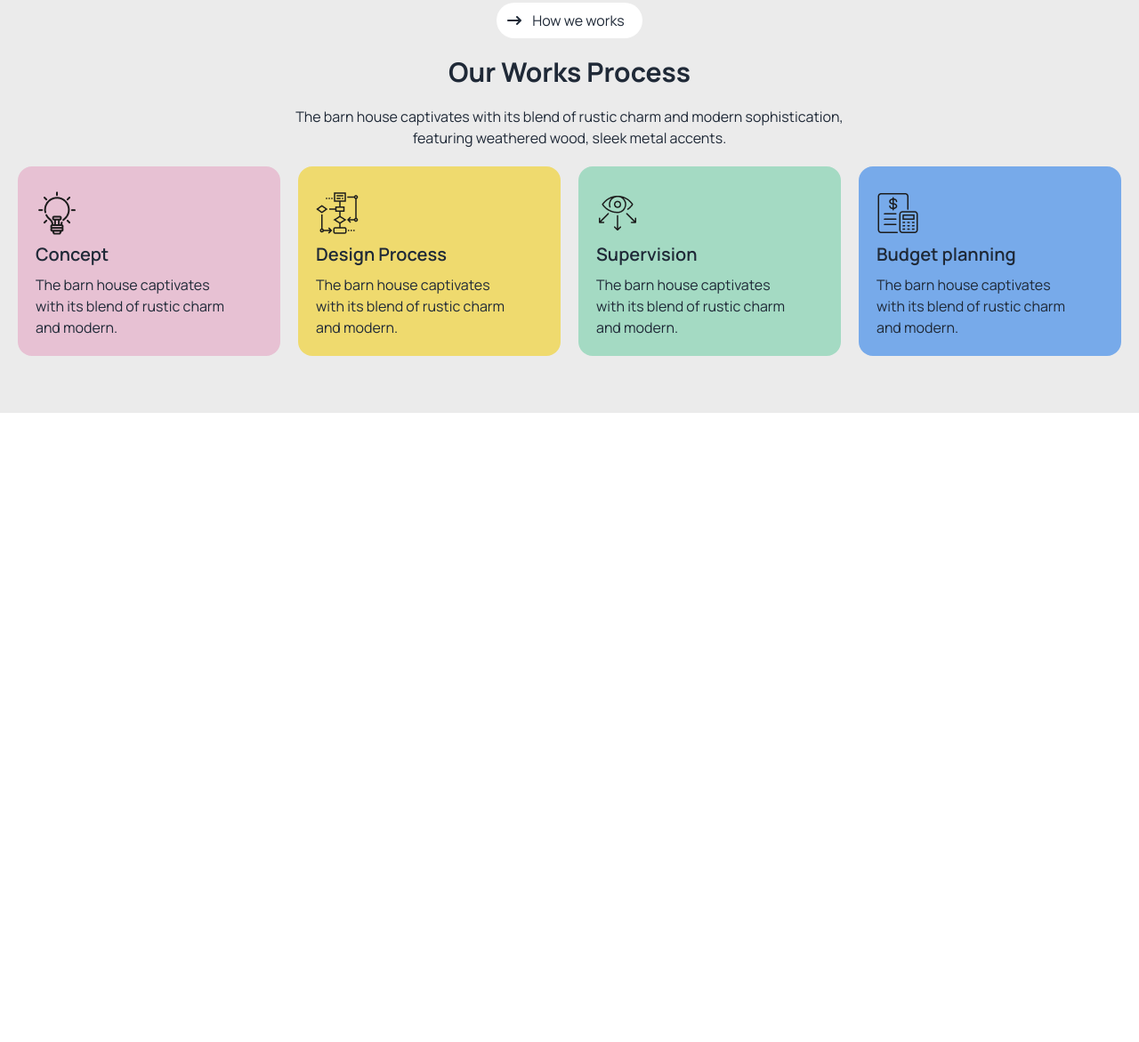
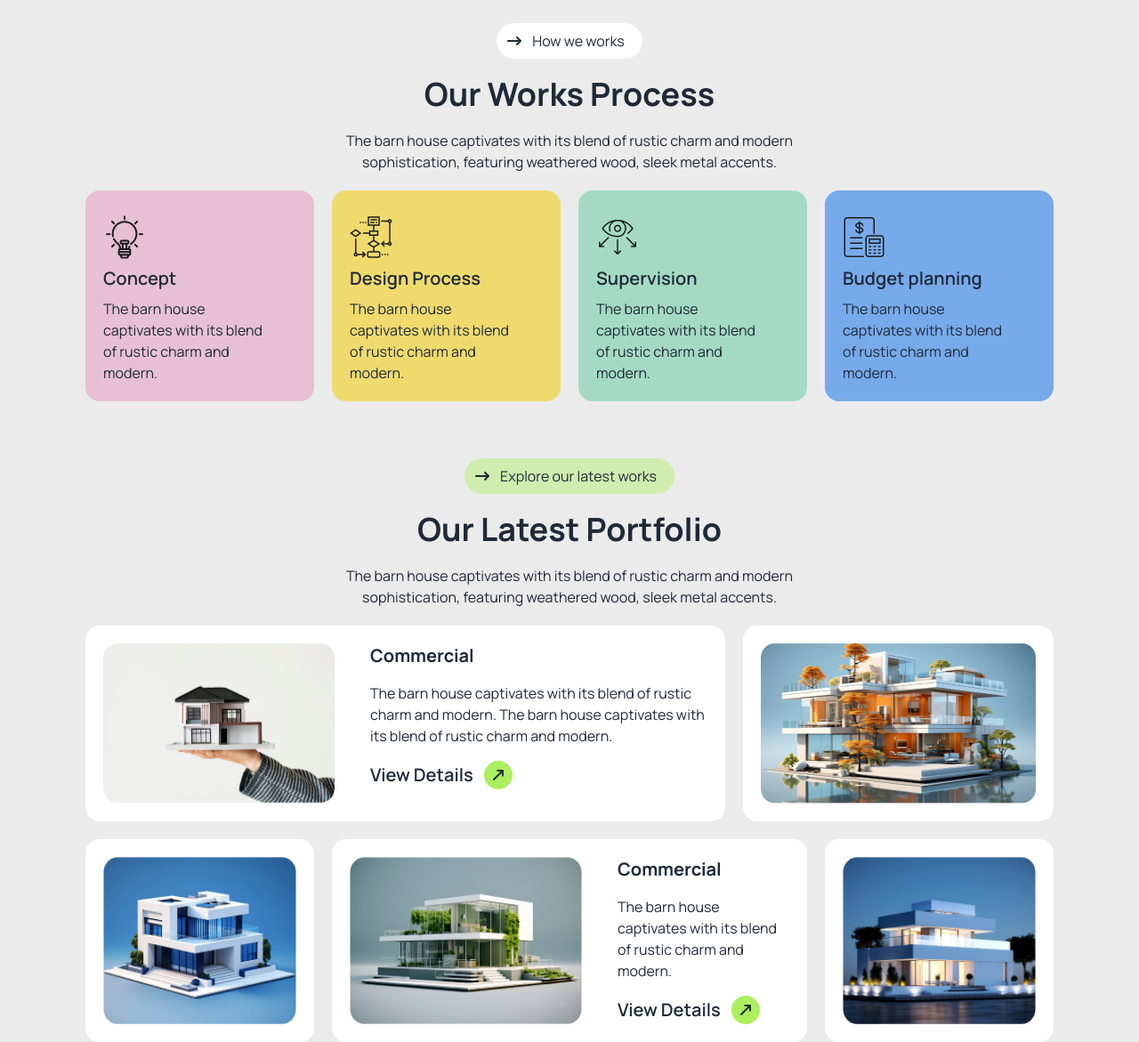
Before and after one commit to lincoln-ra/A3-Project-Architect, a plain HTML site: page index.html in a window 1280 px wide. Shown: the part 1492-2663 px from the top of the page at 89% size. Before the commit the page ends 1956 px from the top, so only its background shows below. Drawn offline with nearby package versions, Linux system fonts and the light colour scheme.

Commit message:
portfolio added

```diff
--- a/index.html
+++ b/index.html
@@ -62,7 +62,7 @@
         <div class="mx-10">
             <img class="lg:mx-auto" src="assets/banner.png" alt="">
         </div>
-        <h1 class="font-extrabold text-3xl text-center px-5 mb-5 lg:text-6xl lg:mx-24">A barn house of this design  has a striking appearance</h1>
+        <h1 class="font-extrabold text-4xl text-center mb-5 lg:text-6xl lg:mx-24">A barn house of this design  has a striking appearance</h1>
         <p class="text-center mb-5 lg:mx-36">The barn house captivates with its blend of rustic charm and modern sophistication, featuring weathered wood, sleek metal accents, and large windows that flood the space with natural light.</p>
         <Button class="bg-[#ABEF5F80] w-full rounded-full flex items-center justify-center gap-5 py-2 px-4 mx-auto lg:w-auto">
             <h4 class="font-bold text-lg">View Details </h4>
@@ -73,7 +73,7 @@
     <main>
         <section class="bg-[#4949491c] mt-10 px-5 lg:px-24 py-10">
             <div class="flex flex-col gap-5 lg:flex-row">
-                <div>
+                <div class="lg:mt-7">
                     <img class="hidden lg:block relative -top-2 -left-14" src="assets/Vector.png" alt="">
                     <div class="flex items-center justify-center lg:justify-normal">
                         <button class="flex justify-center items-center bg-white rounded-full pr-5">
@@ -91,21 +91,21 @@
                             The barn house captivates with its blend of rustic charm and  modern sophistication, featuring weathered wood, sleek metal accents.
                         </p>
                     </div>
-                    <div class="flex gap-5 bg-white p-4 rounded-2xl my-5">
+                    <div class="flex gap-5 bg-white p-4 rounded-2xl my-5 lg:items-center">
                         <div class="pt-1">
                             <img src="assets/commercial.png" alt="">
                         </div>
                         <div>
-                            <h4 class="font-semibold text-xl mb-1">commercial</h4>
-                            <p >The barn house captivates with its blend of rustic charm and modern.</p>
+                            <h4 class="font-semibold text-xl pb-4">commercial</h4>
+                            <p>The barn house captivates with its blend of rustic charm and modern.</p>
                         </div>
                     </div>
-                    <div class="flex gap-5 bg-white p-4 rounded-2xl relative mt-5">
+                    <div class="flex gap-5 bg-white p-4 rounded-2xl relative mt-5 lg:items-center">
                         <div class="pt-1">
                             <img src="assets/residential.png" alt="">
                         </div>
                         <div>
-                            <h4 class="font-semibold text-xl mb-1">Residential</h4>
+                            <h4 class="font-semibold text-xl mb-4">Residential</h4>
                             <p >The barn house captivates with its blend of rustic charm and modern.</p>
                         </div>
                     </div>
@@ -114,7 +114,7 @@
             </div>
         </section>
 
-        <section class="bg-[#4949491c] py-16 px-5">
+        <section class="bg-[#4949491c] py-16 px-5 lg:px-24">
             <div class="flex items-center justify-center">
                 <button class="flex justify-center items-center bg-white rounded-full pr-5">
                     <i class="fa-solid fa-arrow-up-long w-10 h-10     rounded-full flex justify-center items-center rotate-90 "></i>
@@ -124,7 +124,7 @@
             </div>
 
             <div class="text-center pb-5">
-                <h2 class="text-3xl font-bold py-5">Our Works Process</h2>
+                <h2 class="text-4xl font-bold py-5">Our Works Process</h2>
                 <p class="lg:px-72">The barn house captivates with its blend of rustic charm and modern sophistication, featuring weathered wood, sleek metal accents.</p>
             </div>
             <div class="flex flex-col lg:flex-row gap-5">
@@ -150,6 +150,68 @@
                 </div>
             </div>
         </section>
+
+        <section class="bg-[#4949491c] px-5 lg:px-24">
+            <div>
+                <div class="flex justify-center">
+                    <button class="flex justify-center items-center bg-[#acef5f6e] rounded-full pr-5">
+                        <i class="fa-solid fa-arrow-up-long w-10 h-10 rounded-full flex justify-center items-center rotate-90"></i>
+                        Explore our latest works
+                    </button>
+                </div>
+
+                <div class="text-center py-5">
+                    <h1 class="text-4xl font-bold mb-5">Our Latest Portfolio</h1>
+                    <p class="lg:px-60">The barn house captivates with its blend of rustic charm and modern sophistication, featuring weathered wood, sleek metal accents.</p>
+                </div>
+
+                <div class="grid gap-5 lg:grid-cols-12">
+                    <div class="lg:col-span-8 lg:flex  gap-10 bg-white p-5 rounded-2xl">
+                        <img class="w-full" src="assets/img1.png" alt="">
+                        <div>
+                            <h3 class="text-xl font-bold mb-4">Commercial</h3>
+                            <p>The barn house captivates with its blend of rustic charm and modern. The barn house captivates with its blend of rustic charm and modern.</p>
+                            <div class="flex gap-3 items-center mt-4">
+                                <h4 class="text-xl font-semibold">
+                                    View Details
+                                </h4>
+                                <i class="fa-solid fa-arrow-up-long w-8 h-8 rounded-full flex justify-center items-center rotate-45 bg-[#ABEF5F]"></i>
+                            </div>
+
+                        </div>
+                    </div>
+                    <div class="lg:col-span-4 lg:flex gap-10 bg-white p-5 rounded-2xl">
+                        <img class="w-full" src="assets/img2.png" alt="">
+                    </div>
+                    <div class=" order-5 lg:col-span-3 lg:order-3 lg:flex gap-10 bg-white p-5 rounded-2xl">
+                        <img class="w-full" src="assets/img3.png" alt="">
+                    </div>
+                    <div class="order-4 lg:col-span-6 bg-white p-5 rounded-2xl lg:flex gap-10 ">
+                        <img class="w-full " src="assets/img4.png" alt="">
+                        <div>
+                            <h3 class="text-xl font-bold mb-4">Commercial</h3>
+                            <p>The barn house captivates with its blend of rustic charm and modern.</p>
+                            <div class="flex gap-3 items-center mt-4">
+                                <h4 class="text-xl font-semibold">
+                                    View Details
+                                </h4>
+                                <i class="fa-solid fa-arrow-up-long w-8 h-8 rounded-full flex justify-center items-center rotate-45 bg-[#ABEF5F]"></i>
+                            </div>
+
+                        </div>
+                    </div>
+                    <div class="order-3 lg:col-span-3 lg:order-5 lg:flex gap-10 bg-white p-5 rounded-2xl">
+                        <img class="w-full
+                        " src="assets/img5.png" alt="">
+                    </div>
+                    <div class=" order-6   lg:hidden flex gap-10 bg-white p-5 rounded-2xl">
+                        <img class="w-full
+                        " src="assets/img5.png" alt="">
+                    </div>
+                </div>
+            </div>
+        </section>
+
     </main>
 
 </body>
```
